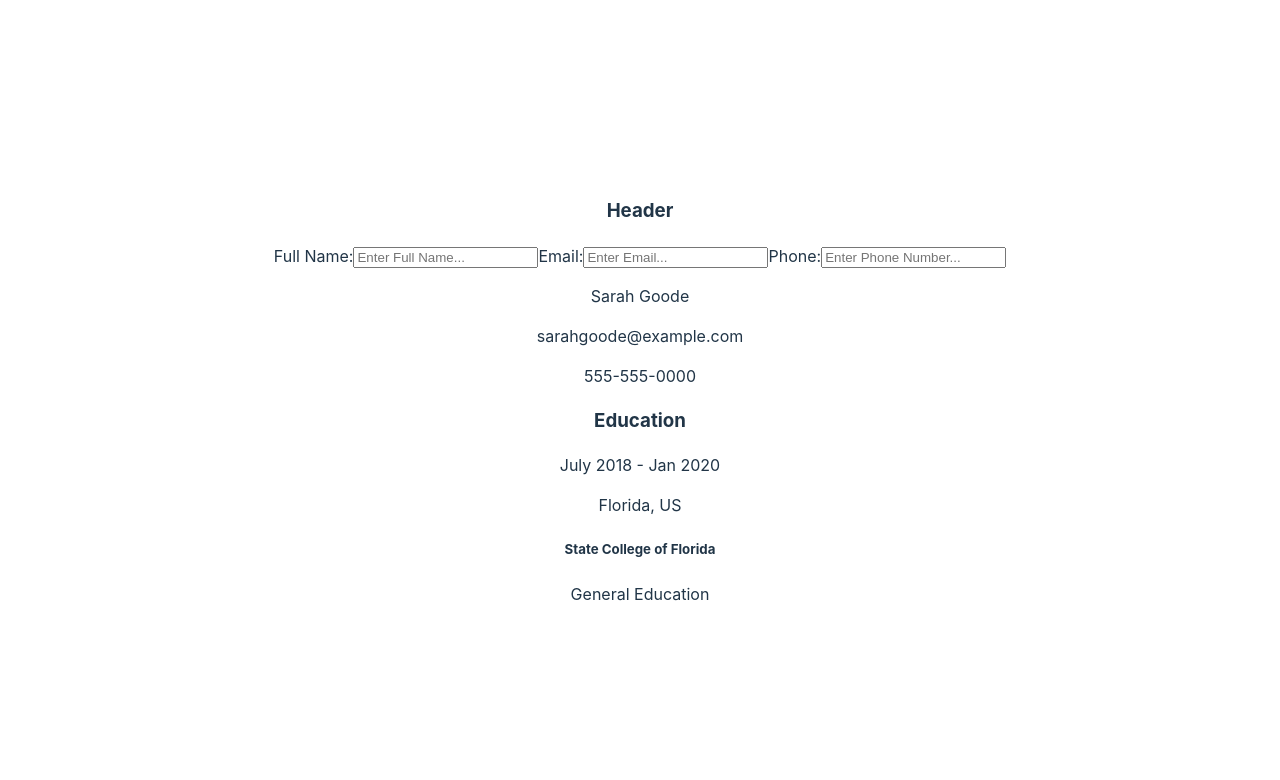
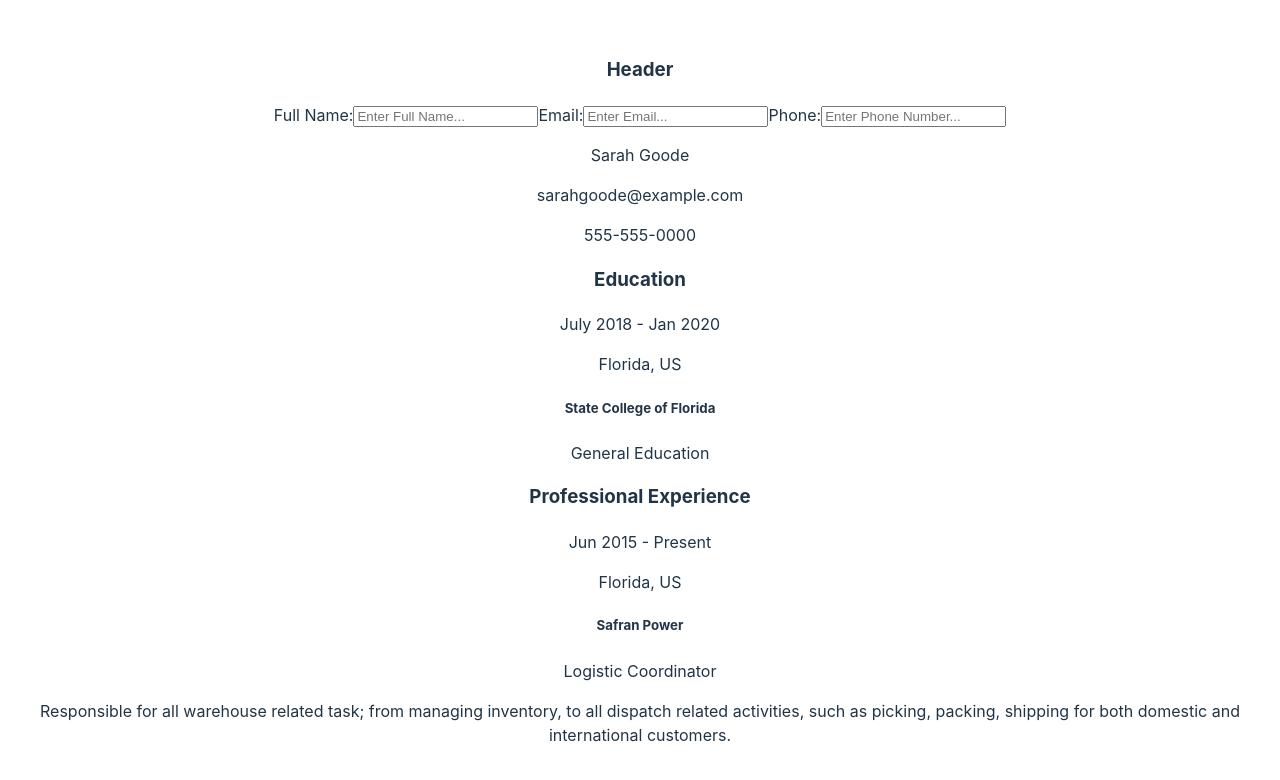
Before and after one commit to TCdotmake/cv-builder, a React (Vite) app: page / in a window 1280 px wide. Shown: the top 780 px of the page. Built offline with nearby package versions, Linux system fonts and the light colour scheme.

Commit message:
Professional Experience section displaying properly

```diff
--- a/src/App.jsx
+++ b/src/App.jsx
@@ -14,11 +14,11 @@ function App() {
   }
 
   const [edu, setedu] = useState({ ...example.edu });
-
+  const [prof, setprof] = useState({ ...example.prof });
   return (
     <main>
       <Builder updateInfo={updateInfo} />
-      <Preview info={info} edu={edu} />
+      <Preview info={info} edu={edu} prof={prof} />
     </main>
   );
 }
--- /dev/null
+++ b/src/Details.jsx
@@ -0,0 +1,21 @@
+import { Entry } from "./Entry";
+
+function Details({ data, title }) {
+  if (Object.keys(data).length > 0) {
+    const schools = [];
+    for (const [uid, source] of Object.entries(data)) {
+      schools.push([uid, source]);
+    }
+
+    return (
+      <div>
+        <h3>{title}</h3>
+        {schools.map((source) => {
+          return <Entry key={source[0]} source={source[1]} />;
+        })}
+      </div>
+    );
+  }
+}
+
+export default Details;
--- a/src/Education.jsx
+++ /dev/null
@@ -1,36 +0,0 @@
-import { TimeLocation } from "./TimeLocation";
-
-function EducationDetails({ source }) {
-  return (
-    <div>
-      <h4 className="hidden">Education Details</h4>
-      {source.school && <h5>{source.school}</h5>}
-      {source.degree && <p>{source.degree}</p>}
-    </div>
-  );
-}
-function School({ source }) {
-  return (
-    <div>
-      <TimeLocation source={source} />
-      <EducationDetails source={source} />
-    </div>
-  );
-}
-export function Education({ edu }) {
-  if (Object.keys(edu).length > 0) {
-    const schools = [];
-    for (const [uid, source] of Object.entries(edu)) {
-      schools.push([uid, source]);
-    }
-
-    return (
-      <div>
-        <h3>Education</h3>
-        {schools.map((source) => {
-          return <School key={source[0]} source={source[1]} />;
-        })}
-      </div>
-    );
-  }
-}
--- /dev/null
+++ b/src/Entry.jsx
@@ -0,0 +1,11 @@
+import { EntryDetails } from "./EntryDetails";
+import { TimeLocation } from "./TimeLocation";
+
+export function Entry({ source }) {
+  return (
+    <div>
+      <TimeLocation source={source} />
+      <EntryDetails source={source} />
+    </div>
+  );
+}
--- /dev/null
+++ b/src/EntryDetails.jsx
@@ -0,0 +1,10 @@
+export function EntryDetails({ source }) {
+  return (
+    <div>
+      <h4 className="hidden">Education Details</h4>
+      {source.place && <h5>{source.place}</h5>}
+      {source.title && <p>{source.title}</p>}
+      {source.details && <p>{source.details}</p>}
+    </div>
+  );
+}
--- /dev/null
+++ b/src/GeneralInfo.jsx
@@ -0,0 +1,10 @@
+export function GeneralInfo({ info }) {
+  return (
+    <div>
+      <h3 className="hidden">General Info</h3>
+      <p>{info.name}</p>
+      <p>{info.email}</p>
+      <p>{info.phone}</p>
+    </div>
+  );
+}
--- a/src/Preview.jsx
+++ b/src/Preview.jsx
@@ -1,22 +1,12 @@
-import { Education } from "./Education";
-
-function GeneralInfo({ info }) {
-  return (
-    <div>
-      <h3 className="hidden">General Info</h3>
-      <p>{info.name}</p>
-      <p>{info.email}</p>
-      <p>{info.phone}</p>
-    </div>
-  );
-}
-
-function Preview({ info, edu }) {
+import { GeneralInfo } from "./GeneralInfo";
+import Details from "./Details";
+function Preview({ info, edu, prof }) {
   return (
     <section>
       <h2 className="hidden">Preview</h2>
       <GeneralInfo info={info} />
-      <Education edu={edu} />
+      <Details data={edu} title="Education" />
+      <Details data={prof} title="Professional Experience" />
     </section>
   );
 }
--- a/src/example.js
+++ b/src/example.js
@@ -1,5 +1,6 @@
 import { v4 as uuid } from "uuid";
 const schoolID = uuid();
+const workID = uuid();
 const example = {
   info: {
     name: "Sarah Goode",
@@ -8,12 +9,23 @@ const example = {
   },
   edu: {
     [schoolID]: {
-      school: "State College of Florida",
-      degree: "General Education",
+      place: "State College of Florida",
+      title: "General Education",
       start: "July 2018",
       end: "Jan 2020",
       location: "Florida, US",
     },
   },
+  prof: {
+    [workID]: {
+      place: "Safran Power",
+      title: "Logistic Coordinator",
+      details:
+        "Responsible for all warehouse related task; from managing inventory, to all dispatch related activities, such as picking, packing, shipping for both domestic and international customers.",
+      start: "Jun 2015",
+      end: "Present",
+      location: "Florida, US",
+    },
+  },
 };
 export default example;
```
